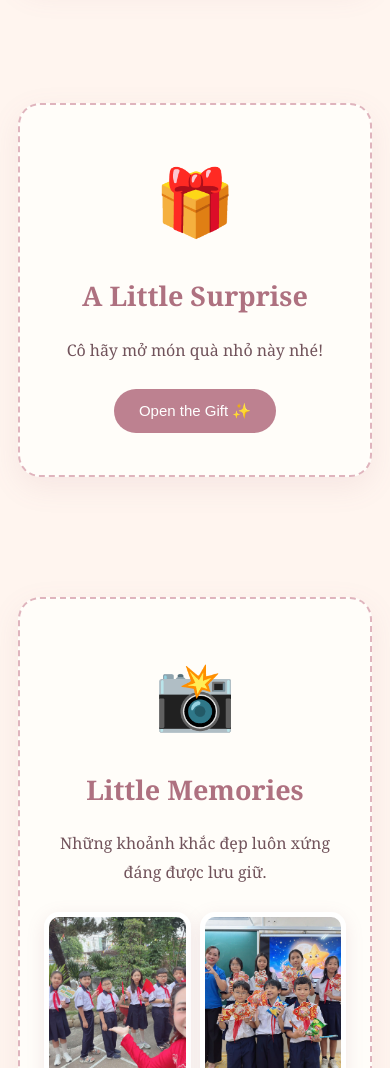
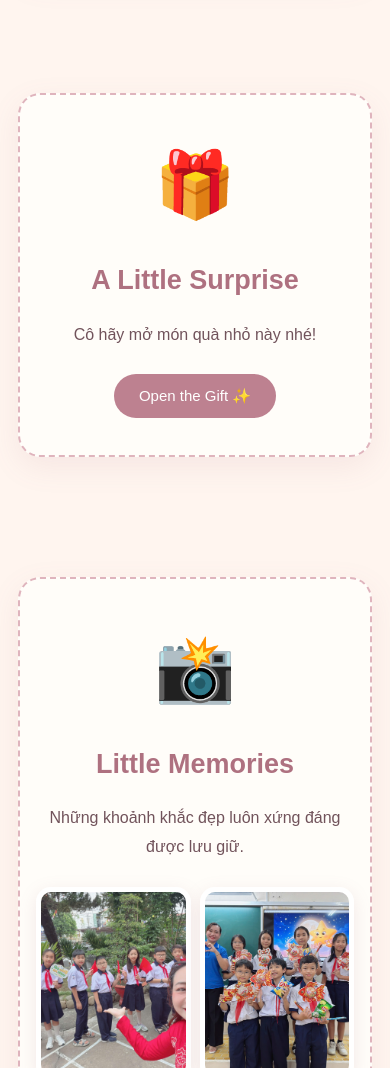
Before and after one commit to vohoquynhchi-lab/gift-for-miss-my-phuong, a plain HTML site: page index.html in a window 390 px wide. Shown: the part 932-2000 px from the top of the page. Drawn offline with Linux system fonts and the light colour scheme.

Commit message:
Update index.html

```diff
--- a/index.html
+++ b/index.html
@@ -11,6 +11,7 @@
   box-sizing: border-box;
   letter-spacing: normal !important;
   word-spacing: normal !important;
+  font-kerning: normal !important;
 }
 
 html {
@@ -22,10 +23,18 @@ body {
   padding: 0;
   background: #fff5ef;
   color: #71535b;
-  font-family: Georgia, serif;
+  font-family: Arial, sans-serif;
   font-size: 16px;
   line-height: 1.7;
   overflow-x: hidden;
+  letter-spacing: normal !important;
+  word-spacing: normal !important;
+}
+
+h1, h2, h3, p, button, div, span {
+  letter-spacing: normal !important;
+  word-spacing: normal !important;
+  text-transform: none;
 }
 
 header {
@@ -89,6 +98,8 @@ button {
   cursor: pointer;
   margin: 12px 5px;
   transition: 0.3s;
+  letter-spacing: normal !important;
+  word-spacing: normal !important;
 }
 
 button:hover {
@@ -134,6 +145,7 @@ button:hover {
 }
 
 .gallery img {
+  display: block;
   width: 100%;
   aspect-ratio: 4 / 5;
   object-fit: cover;
@@ -160,6 +172,10 @@ footer h2 {
 @media (max-width: 420px) {
   .gallery {
     gap: 9px;
+  }
+
+  .paper {
+    padding: 25px 16px;
   }
 }
 </style>
@@ -234,9 +250,11 @@ footer h2 {
     <div class="memory">
       🌷 Every lesson is a beautiful memory.
     </div>
+
     <div class="memory">
       💗 Every smile makes the day brighter.
     </div>
+
     <div class="memory">
       ✨ Every moment is special.
     </div>
```
